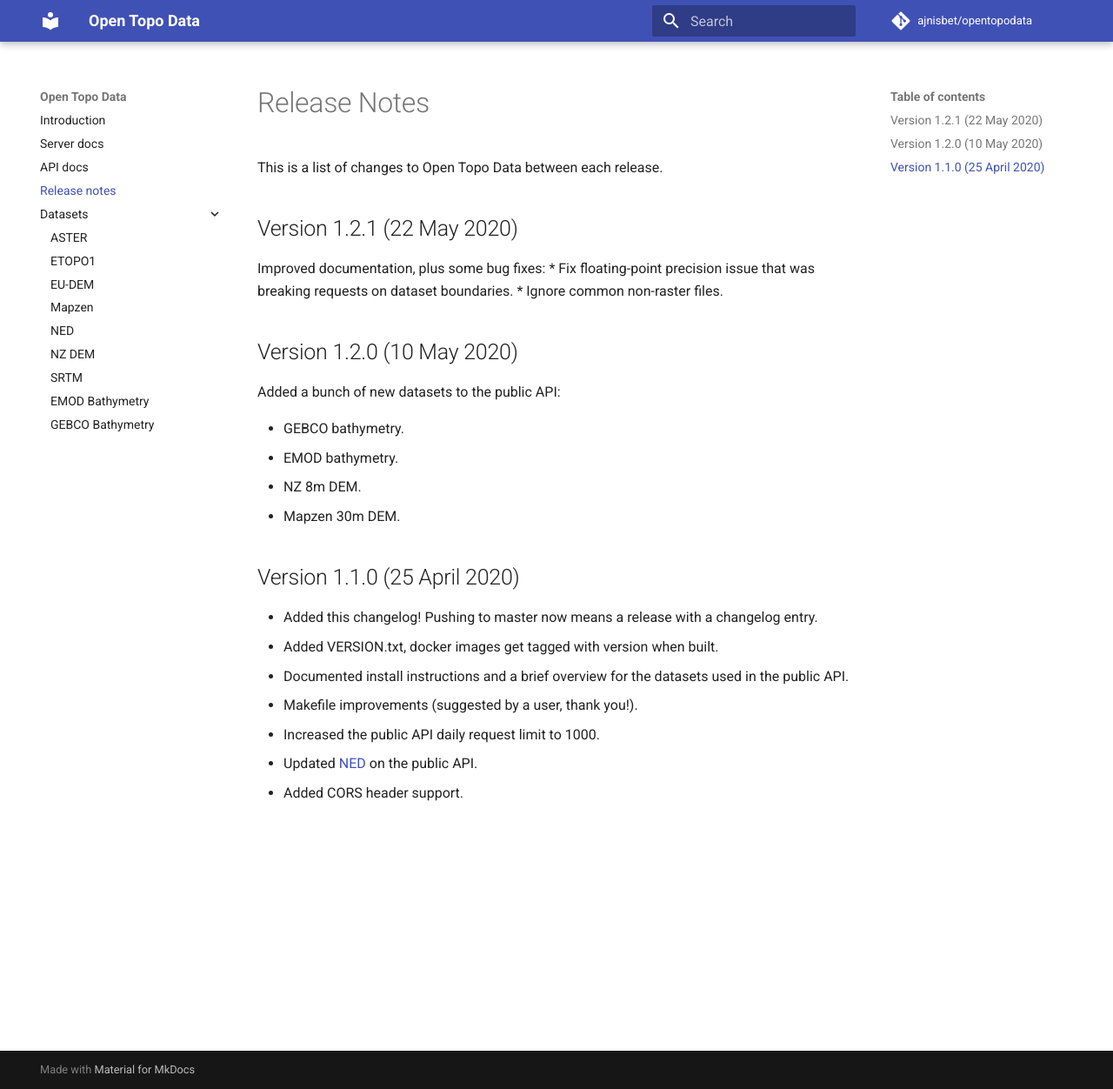
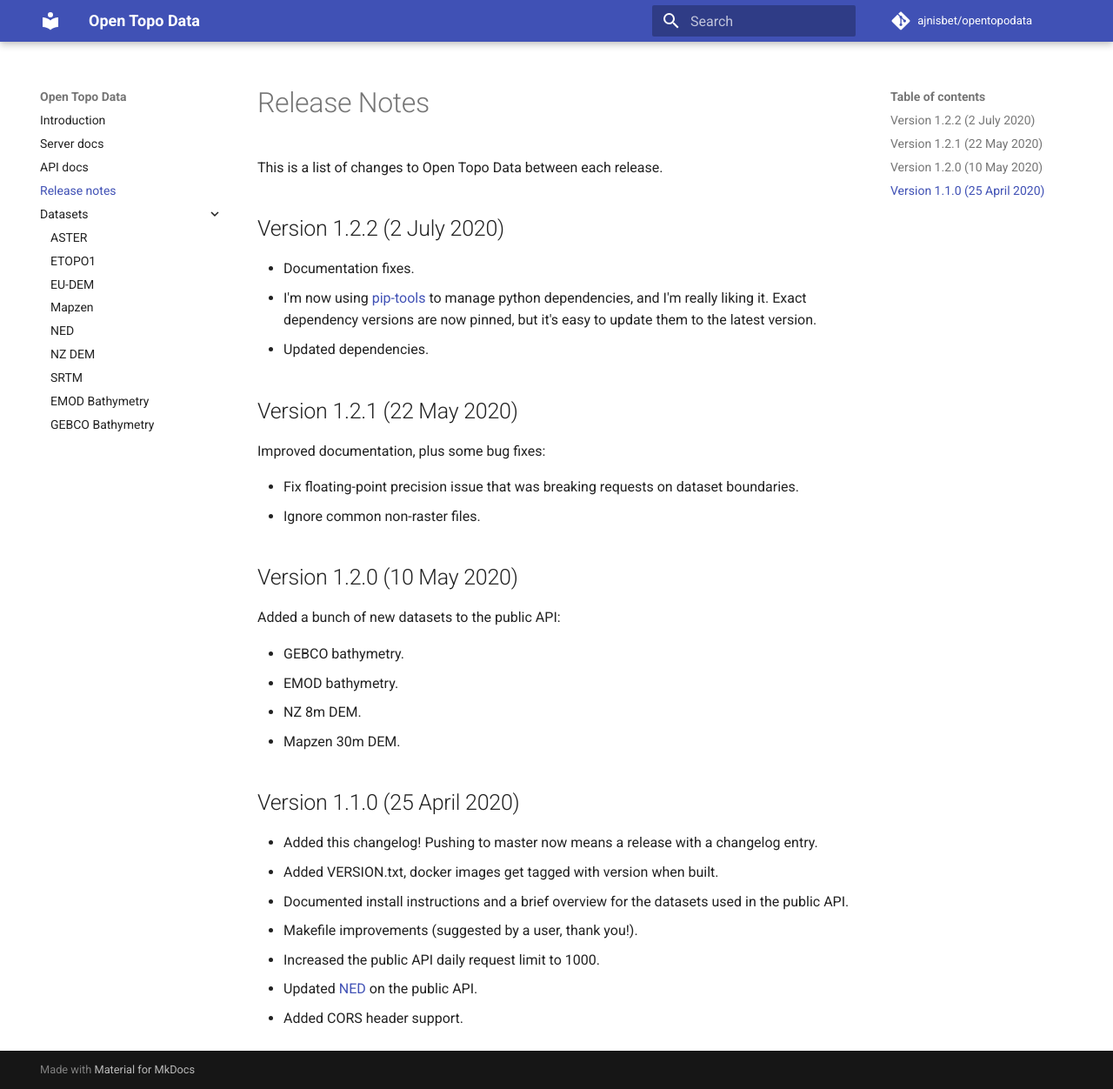
Before and after one commit to ajnisbet/opentopodata, an MkDocs documentation site: the page built from docs/changelog.md, in a window 1280 px wide and 1252 px high. Shown: the whole window at 87% size. Built offline with MkDocs 1.6.1 and Material for MkDocs 9.7.7, drawn with Linux system fonts in a browser that asks for light colours; comment, search, counter and statistics services are not loaded.

Commit message:
Add 1.2.2 to changelog

```diff
--- a/docs/changelog.md
+++ b/docs/changelog.md
@@ -2,9 +2,19 @@
 
 This is a list of changes to Open Topo Data between each release.
 
+
+## Version 1.2.2 (2 July 2020)
+
+* Documentation fixes.
+* I'm now using [pip-tools](https://github.com/jazzband/pip-tools) to manage python dependencies, and I'm really liking it. Exact dependency versions are now pinned, but it's easy to update them to the latest version.
+* Updated dependencies.
+
+
+
 ## Version 1.2.1 (22 May 2020)
 
 Improved documentation, plus some bug fixes:
+
 * Fix floating-point precision issue that was breaking requests on dataset boundaries.
 * Ignore common non-raster files.
 
```
Also changed, not shown: 1 other file.
